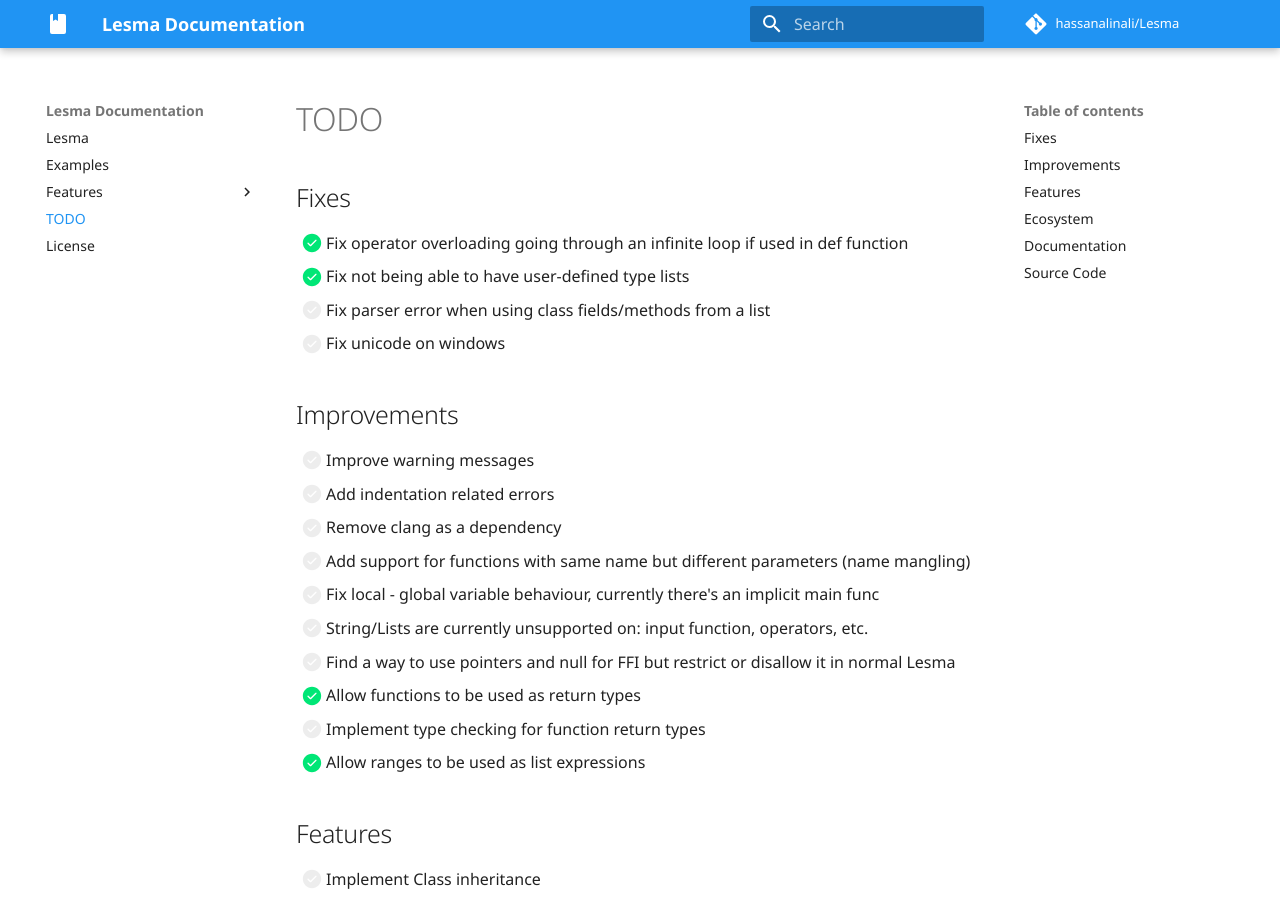
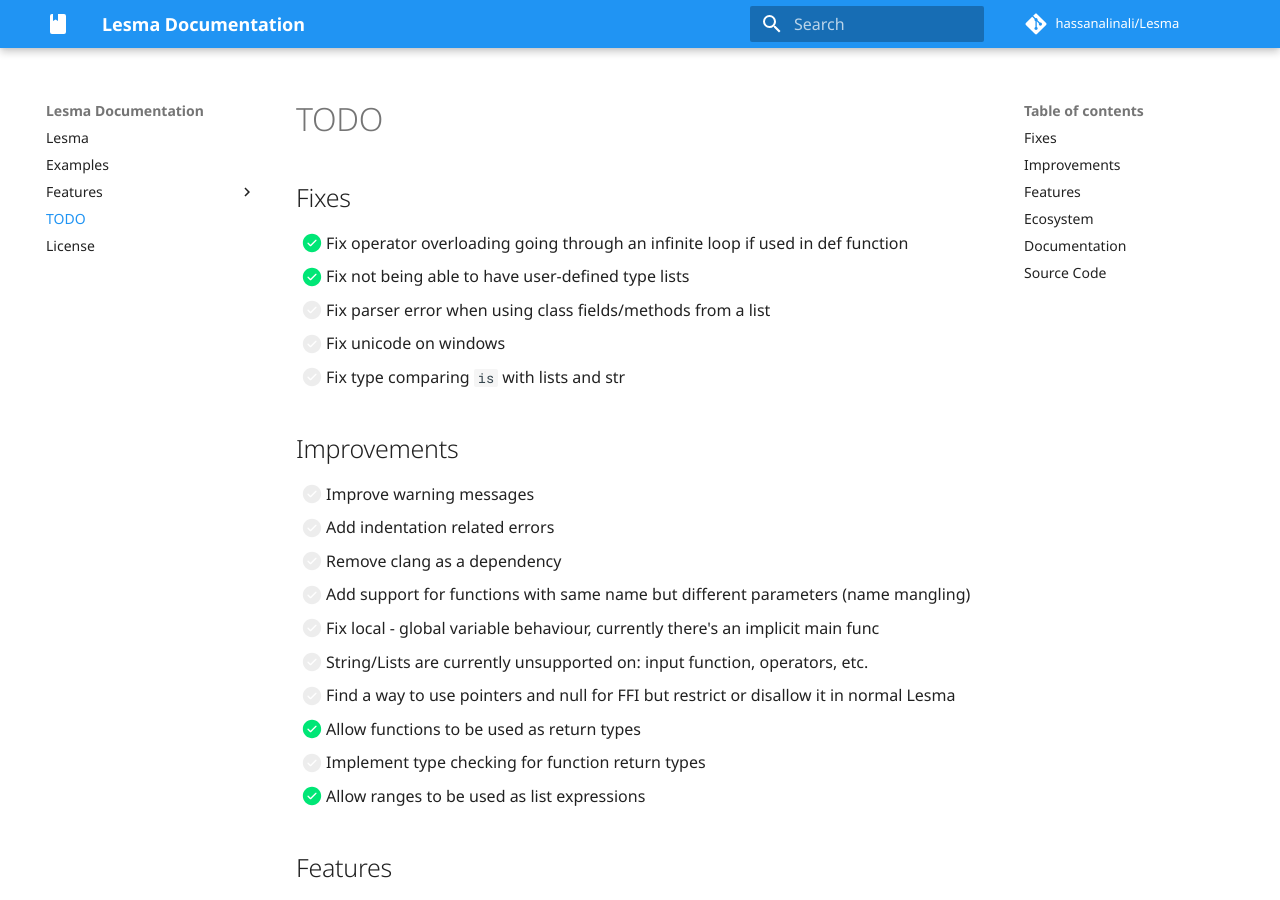
Before and after one commit to alinalihassan/pyLesma, an MkDocs documentation site: the page built from docs/TODO.md, in a window 1280 px wide and 900 px high. Built offline with MkDocs 1.6.1 and Material for MkDocs 9.7.7, drawn with Linux system fonts in a browser that asks for light colours; comment, search, counter and statistics services are not loaded.

Commit message:
Updated TODO

```diff
--- a/docs/TODO.md
+++ b/docs/TODO.md
@@ -5,6 +5,7 @@
 - [x] Fix not being able to have user-defined type lists
 - [ ] Fix parser error when using class fields/methods from a list
 - [ ] Fix unicode on windows
+- [ ] Fix type comparing `is` with lists and str
 
 ## Improvements
 - [ ] Improve warning messages
```
